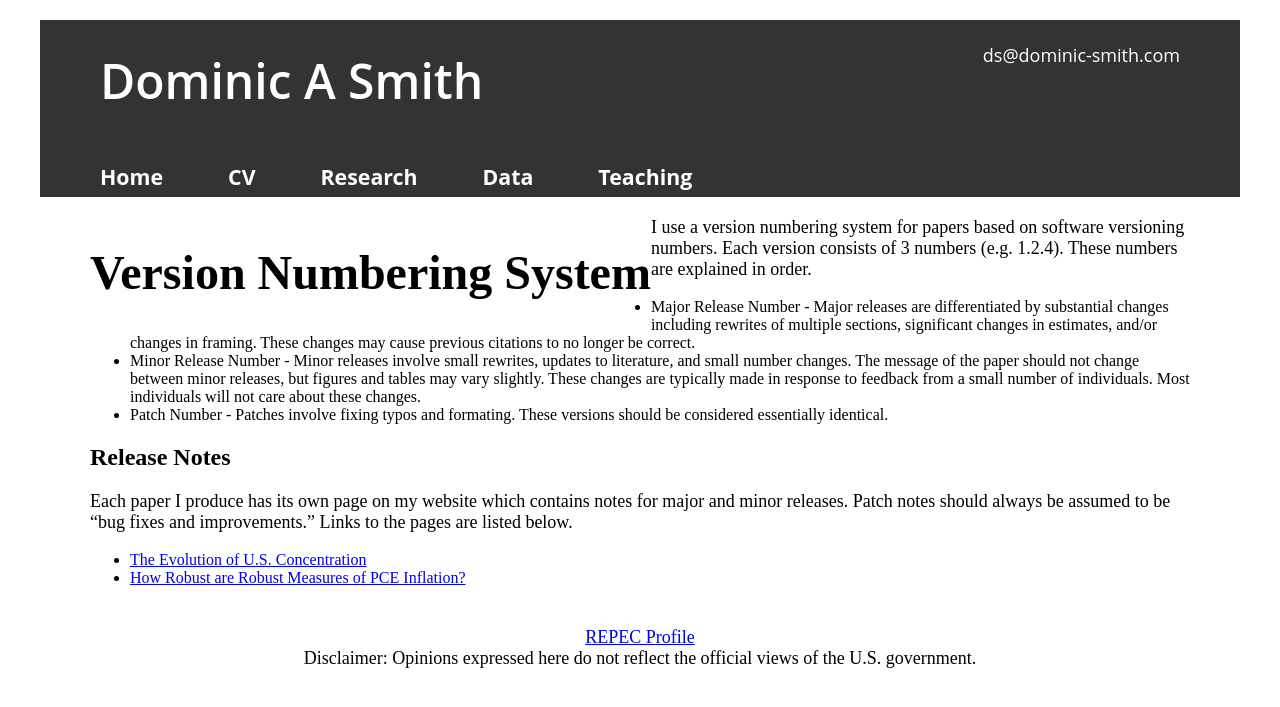
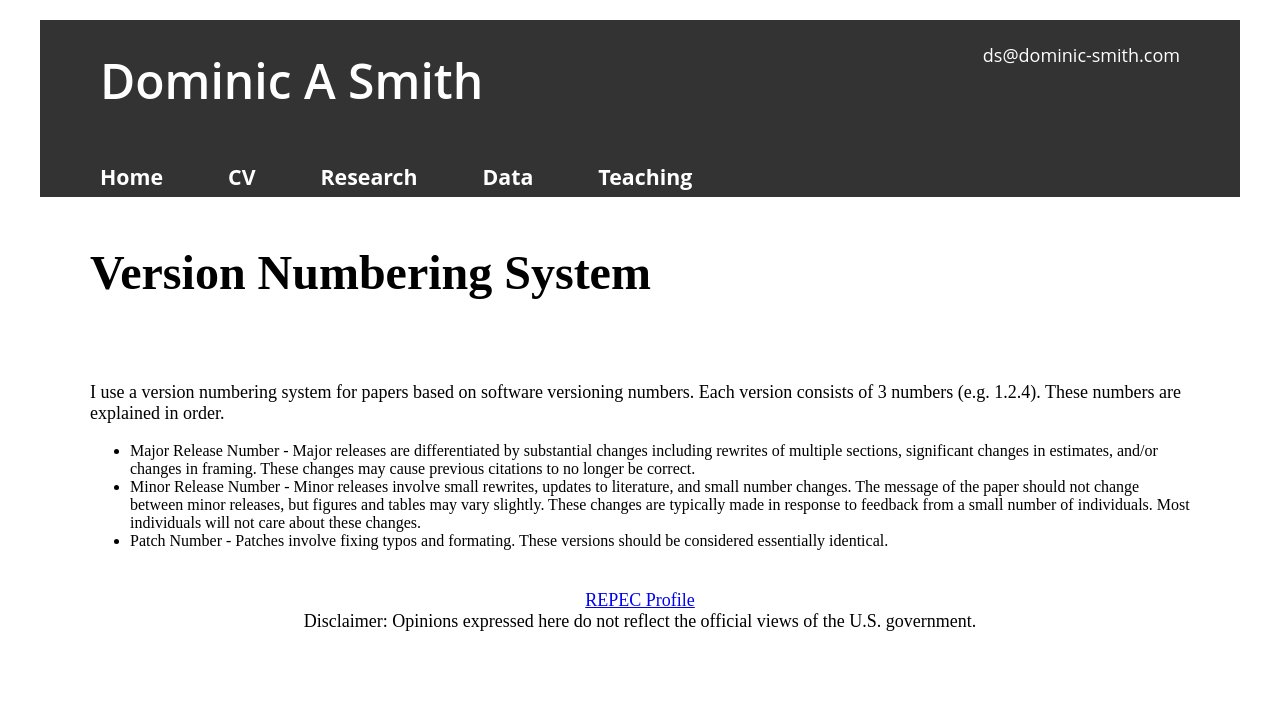
Before and after one commit to dominic-smith/dominic-smith.github.io, a Jekyll site: the page built from version.md, in a window 1280 px wide. Shown: the top 707 px of the page. Built offline with Jekyll 4.4.1, drawn with Linux system fonts in a browser that asks for light colours; our own code applies the rules of GitHub Pages for plain Markdown files.

Commit message:
Update version.md

```diff
--- a/version.md
+++ b/version.md
@@ -1,15 +1,15 @@
 # Version Numbering System
+
+<br>
+<br>
+<br>
+<br>
+<br>
+<br>
+<br>
 
 I use a version numbering system for papers based on software versioning numbers. Each version consists of 3 numbers (e.g. 1.2.4). These numbers are explained in order.
 
 * Major Release Number - Major releases are differentiated by substantial changes including rewrites of multiple sections, significant changes in estimates, and/or changes in framing. These changes may cause previous citations to no longer be correct.
 * Minor Release Number - Minor releases involve small rewrites, updates to literature, and small number changes. The message of the paper should not change between minor releases, but figures and tables may vary slightly. These changes are typically made in response to feedback from a small number of individuals. Most individuals will not care about these changes.
 * Patch Number - Patches involve fixing typos and formating. These versions should be considered essentially identical.
-
-
-## Release Notes
-
-Each paper I produce has its own page on my website which contains notes for major and minor releases. Patch notes should always be assumed to be "bug fixes and improvements." Links to the pages are listed below.
-
-* [The Evolution of U.S. Concentration](http://dominic-smith.com/the-evolution-of-us-concentration)
-* [How Robust are Robust Measures of PCE Inflation?](http://dominic-smith.com/how-robust-are-robust-measures-of-pce-inflation)
```
